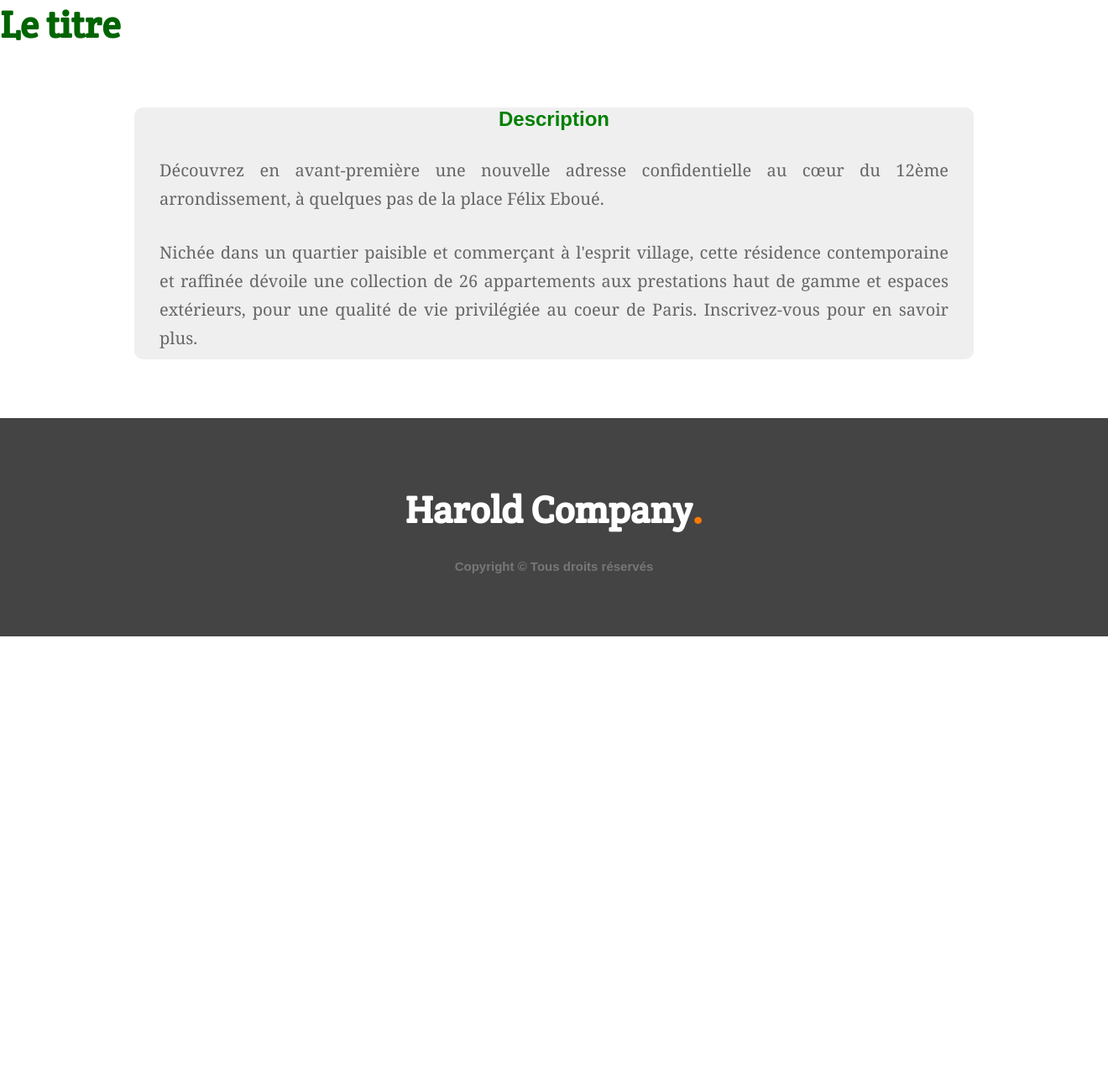
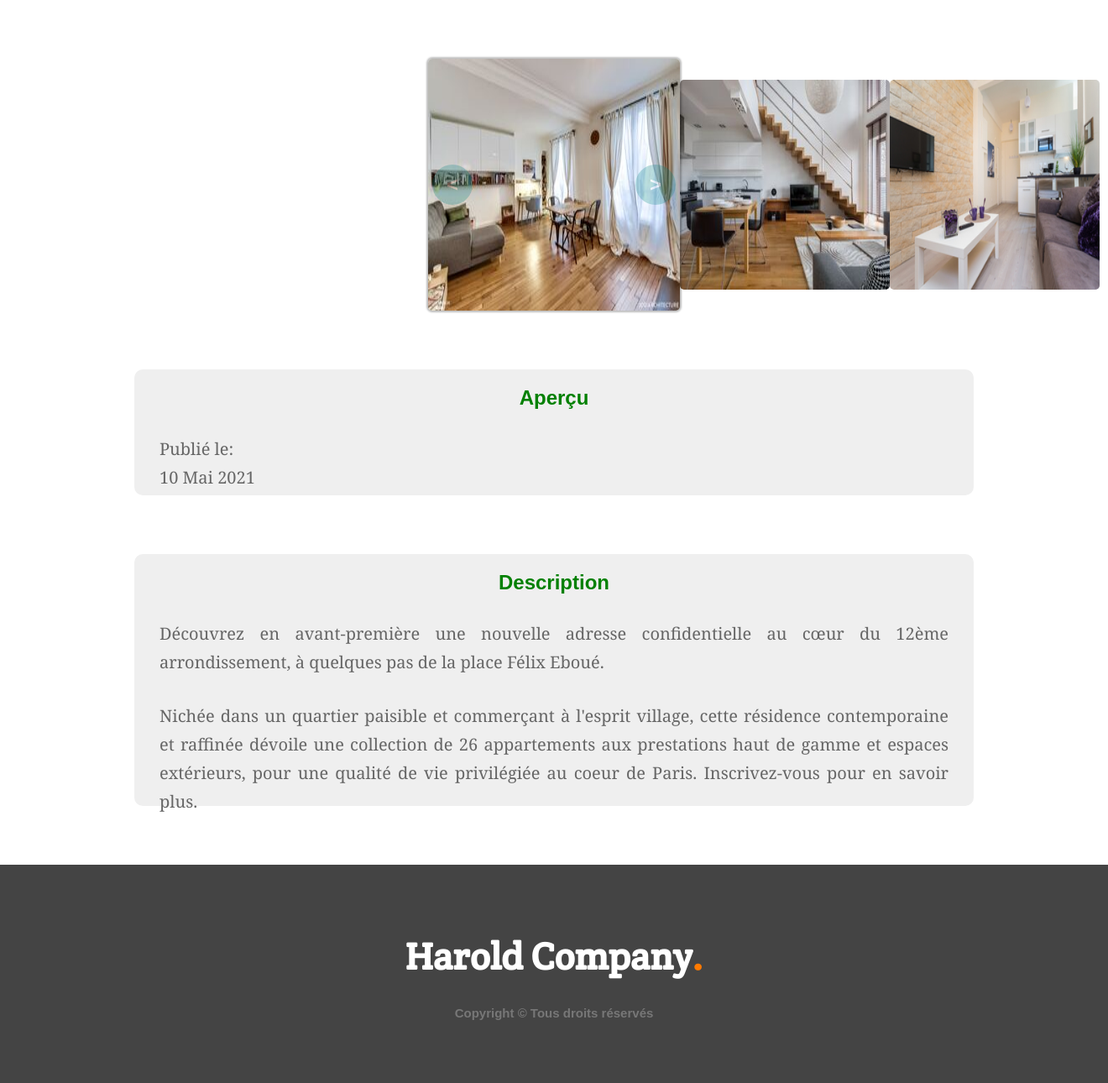
Before and after one commit to johnsonjw48/Harold-Company, a PHP site: page /index.php?action=Infos in a window 1320 px wide. Shown: the part 120-1410 px from the top of the page at 84% size. Before the commit the page ends 878 px from the top, so only its background shows below. Run offline with PHP 8.4, Linux system fonts and the light colour scheme; data that the repository does not hold is empty; some web fonts are replaced.

Commit message:
details_suite

```diff
--- a/Public/style.css
+++ b/Public/style.css
@@ -201,6 +201,35 @@
     background-color: #efefef;
 }
 
+#aperçu{
+    margin-top: 70px;
+    margin-bottom: 70px;
+    width: 1000px;
+    height: 150px;
+   /* float: left;*/
+    border-radius: 10px;
+    background-color: #efefef;
+}
+
+#aperçu h4{
+    color: green;
+    padding-top: 20px;
+}
+
+#aperçu div{
+    text-align: justify;
+    font-size: 20px;
+    font-family: georgia;
+    margin: 30px;
+}
+
+#aperçu div p{
+    font-size: 20px;
+    font-family: georgia;
+}
+
+
+
 #desc p{
     font-family: georgia;
     font-size: 20px;
@@ -208,8 +237,20 @@
     margin: 30px;
 }
 
+
+#inf h1{
+    color: lightseagreen;
+    margin-top: 70px;
+    font-family: times new roman;
+    margin-bottom: 70px;
+    text-align: center;
+
+}
+
+
 #desc h4{
     color: green;
+    padding-top: 20px;
 }
 
 #possibilities article:first-child{
@@ -388,63 +429,51 @@
 
 }
 
-
 .carousel {
-    position: relative;
-    width: 100%;
-    height: 45px;
-    text-align: center;
-    font-size: 50px;
-    line-height: 45px;
-    color: white;
-
-
+     align-items: center;
+     display: flex;
+     margin: 2rem auto;
+     position: relative;
+     width: 300px;
 }
-
-
-
-
-.carousel .changeHidden {
-
-    position: absolute;
-    top: 0;
-    left: 0%;
-
-    height: 45px;
-    overflow: hidden;
-
+ .carousel__images {
+     align-items: center;
+     display: flex;
+     transform: translateX(0);
+     transition: transform 0.25s;
 }
-
-
-.carousel .changeHidden .contenant {
-
-    position: relative;
-    animation: carousel 8s ease-in-out infinite;
-
+ .carousel__images img {
+     border-radius: 5px;
+     height: 250px;
+     width: 250px;
 }
-
-
-.carousel .changeHidden .element {
-    display: block;
-    font-weight: 700;
-
+ .carousel__images img.active {
+     box-shadow: 0 0 2px 2px rgba(0, 0, 0, 0.25);
+     height: 300px;
+     width: 300px;
+     z-index: 1;
 }
-
-
-@keyframes carousel {
-    0%, 20% {
-        transform: translateY(0);
-    }
-    25%, 45% {
-        transform: translateY(-45px);
-    }
-    50%, 70% {
-        transform: translateY(-90px);
-    }
-    75%, 95% {
-        transform: translateY(-135px);
-    }
-    100% {
-        transform: translateY(-180px);
-    }
+ .carousel__button {
+     background: teal;
+     border: 0;
+     border-radius: 50%;
+     color: white;
+     cursor: pointer;
+     font-size: 1.5rem;
+     font-weight: bold;
+     height: 3rem;
+     opacity: 0.25;
+     position: absolute;
+     transition: opacity 0.25s;
+     width: 3rem;
+     z-index: 1;
 }
+ .carousel__button.previous {
+     left: 5px;
+}
+ .carousel__button.next {
+     right: 5px;
+}
+ .carousel__button:hover {
+     opacity: 0.5;
+}
--- a/Vues/Infos.php
+++ b/Vues/Infos.php
@@ -1,8 +1,42 @@
+
+
+<div id="inf">
+
+
+  <h1><?php print_r(  $infos['Annonce2'])?></h1>
 
 
 
+  <div class="carousel">
+    <button class="carousel__button previous" id="previous"><</button>
+    <div class="carousel__images">
+      <img class="active" src="Public/images/details/300x300/1.jpg" alt="">
+      <img src="Public/images/details/300x300/2.jpeg" alt="">
+      <img src="Public/images/details/300x300/3.jpg" alt="">
 
-<h1 style="color: darkgreen;">Le titre</h1>
+    </div>
+    <button class="carousel__button next" id="next">></button>
+  </div>
+
+
+  <center>
+
+    <div id="aperçu">
+      <h4>Aperçu</h4>
+
+      <div>
+
+          <p>Publié le:</p>
+
+          <p>10 Mai 2021</p>
+      </div>
+
+    </div>
+
+
+
+  </center>
+
 
   <center>
     <div id="desc">
@@ -19,3 +53,45 @@
 
     </div>
   </center>
+</div>
+
+
+
+
+<script type="text/javascript">
+
+
+const carouselImages = document.querySelector('.carousel__images');
+const images = document.querySelectorAll('.carousel__images img');
+const carouselButtons = document.querySelectorAll('.carousel__button');
+const numberOfImages = document.querySelectorAll('.carousel__images img').length;
+let imageIndex = 1;
+let translateX = 0;
+
+carouselButtons.forEach(button => {
+  button.addEventListener('click', (event) => {
+    if (event.target.id === 'previous') {
+      if (imageIndex !== 1) {
+        imageIndex--;
+        translateX += 250;
+      }
+    } else {
+      if (imageIndex !== numberOfImages) {
+        imageIndex++;
+        translateX -= 250;
+      }
+    }
+
+    carouselImages.style.transform = `translateX(${translateX}px)`;
+    images.forEach((image, index) => {
+      if (index === imageIndex - 1) {
+        image.classList.add('active');
+      } else {
+        image.classList.remove('active');
+      }
+    });
+  });
+});
+
+
+</script>
--- a/index.php
+++ b/index.php
@@ -69,9 +69,9 @@
       case 'Infos':
 
    $infos= $bienController->aff_details();
-      echo "<pre>";
-      print_r($infos);
-      echo "</pre>";
+      // echo "<pre>";
+      // print_r($infos);
+      // echo "</pre>";
       include "Vues/header.php";
       include "Vues/Infos.php";
       break;
```
Also changed, not shown: Public/images/details/1.jpg (added), Public/images/details/2.jpeg (added), Public/images/details/3.jpg (added), Public/images/details/300x300/1.jpg (added), Public/images/details/300x300/2.jpeg (added), Public/images/details/300x300/3.jpg (added). Lines whose indentation alone changed are shown as unchanged.
